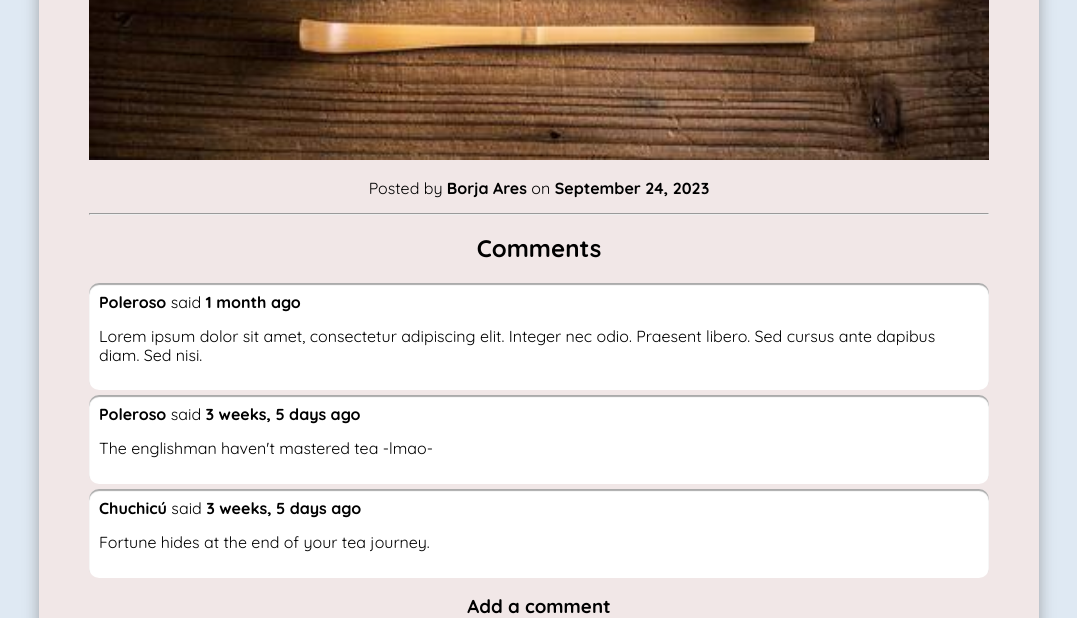
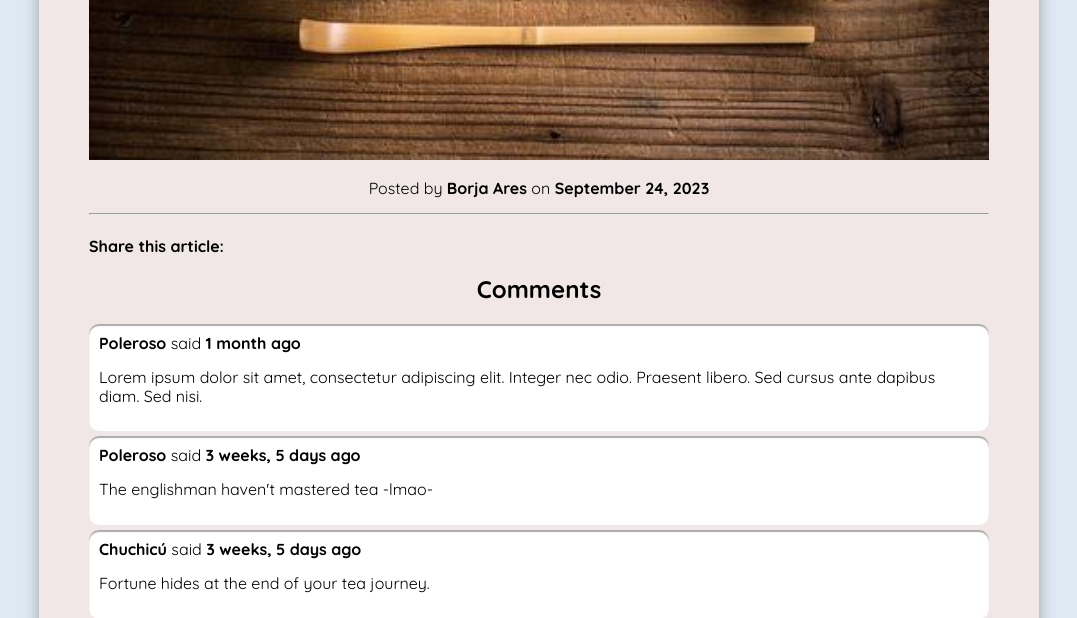
Before and after one commit to BorjaAres/django_blog, a Django app: page /posts/1/ in a window 1280 px wide. Shown: the part 1225-1843 px from the top of the page, without its empty margins (101-1178 px from the left). Run offline with Django 4.2, Linux system fonts and the light colour scheme; data comes from the database, SQL or seed files in the repository; both versions use the stored data as it was after the commit.

Commit message:
Added social media share for Facebook, Twitter(X) and Linkedin

```diff
--- a/django_blog/settings.py
+++ b/django_blog/settings.py
@@ -41,6 +41,7 @@ INSTALLED_APPS = [
     'user',
     'utilities',
     'comments',
+    'django_social_share',
 ]
 
 MIDDLEWARE = [
--- a/django_blog/urls.py
+++ b/django_blog/urls.py
@@ -2,6 +2,7 @@ from django.contrib import admin
 from django.urls import path, include
 from django.conf import settings
 from django.conf.urls.static import static
+
 from utilities import views as utilities_views
 from posts import views as posts_views
 from user import views as user_views
@@ -18,6 +19,7 @@ urlpatterns = [
     path('user/login/', user_views.UserLoginView.as_view(), name='login'),
     path('user/logout/', user_views.UserLogoutView.as_view(), name='logout'),
     path('user/register/', user_views.UserRegistrationView.as_view(), name='register'),
+    # path('posts/<int:pk>/', include('socialShare.urls'))  # this is my app urls
 ]
 
 # when DEBUG is True, this code adds URL patterns that enable Django to serve media files directly during development.
--- a/posts/templates/post_detail.html
+++ b/posts/templates/post_detail.html
@@ -1,4 +1,6 @@
 {% extends 'base.html' %}
+{%  load static %}
+{% load social_share %}
 
 {% block main %}
     <main>
@@ -13,6 +15,13 @@
 
                 <p class="text-right">Posted by <b>{{ post.author.first_name }} {{ post.author.last_name }}</b> on <b>{{ post.date|date:"F d, Y" }}</b></p>
                 <hr>
+
+                <div class="social-sharing text-left">
+                    <h4>Share this article:</h4>
+                    {% post_to_facebook request.build_absolute_uri %}
+                    {% post_to_twitter request.build_absolute_uri %}
+                    {% post_to_linkedin request.build_absolute_uri %} {# Requires the App to be registered with linkedin #}
+                </div>
 
                 <h2>Comments</h2>
 
@@ -34,7 +43,6 @@
                         <button type="submit">Submit</button>
                     </form>
                 </div>
-
             </div>
         </div>
     </main>
--- /dev/null
+++ b/templates/django_social_share/templatetags/post_to_facebook.html
@@ -0,0 +1,3 @@
+<a href="https://www.facebook.com/sharer/sharer.php?u={{ request.build_absolute_uri }}" target="_blank">
+    <i class="fa fa-facebook-square"></i>
+</a>
--- /dev/null
+++ b/templates/django_social_share/templatetags/post_to_linkedin.html
@@ -0,0 +1,3 @@
+<a href="https://www.linkedin.com/sharing/share-offsite/?url={{ request.build_absolute_uri }}" target="_blank">
+    <i class="fa fa-linkedin"></i>
+</a>
--- /dev/null
+++ b/templates/django_social_share/templatetags/post_to_twitter.html
@@ -0,0 +1,3 @@
+<a href="https://twitter.com/intent/tweet?url={{ request.build_absolute_uri }}" target="_blank">
+    <i class="fa fa-twitter"></i>
+</a>
--- a/utilities/templates/base.html
+++ b/utilities/templates/base.html
@@ -7,6 +7,8 @@
     <meta http-equiv="X-UA-Compatible" content="IE=edge">
     <meta name="viewport" content="width=device-width, initial-scale=1.0">
     <meta name="description" content="Eastern Tea Blog">
+    <link rel="stylesheet" href="https://cdnjs.cloudflare.com/ajax/libs/font-awesome/4.7.0/css/font-awesome.min.css">
+
 
     <title>{% block title %}Tea Blog{% endblock %}</title>
 
--- a/utilities/templates/index.html
+++ b/utilities/templates/index.html
@@ -2,9 +2,6 @@
 
     {% block main %}
      <!-- Main Content Section -->
-
-            <a href="#blog" class="blog__button-scroll" id="blog-scroll">&#8659; Read our Blog &#8659;</a>
-
             <!-- Blog section -->
             <div class=" " id="">
                     {% for post in latest_posts %}
```
Also changed, not shown: db.sqlite3.
